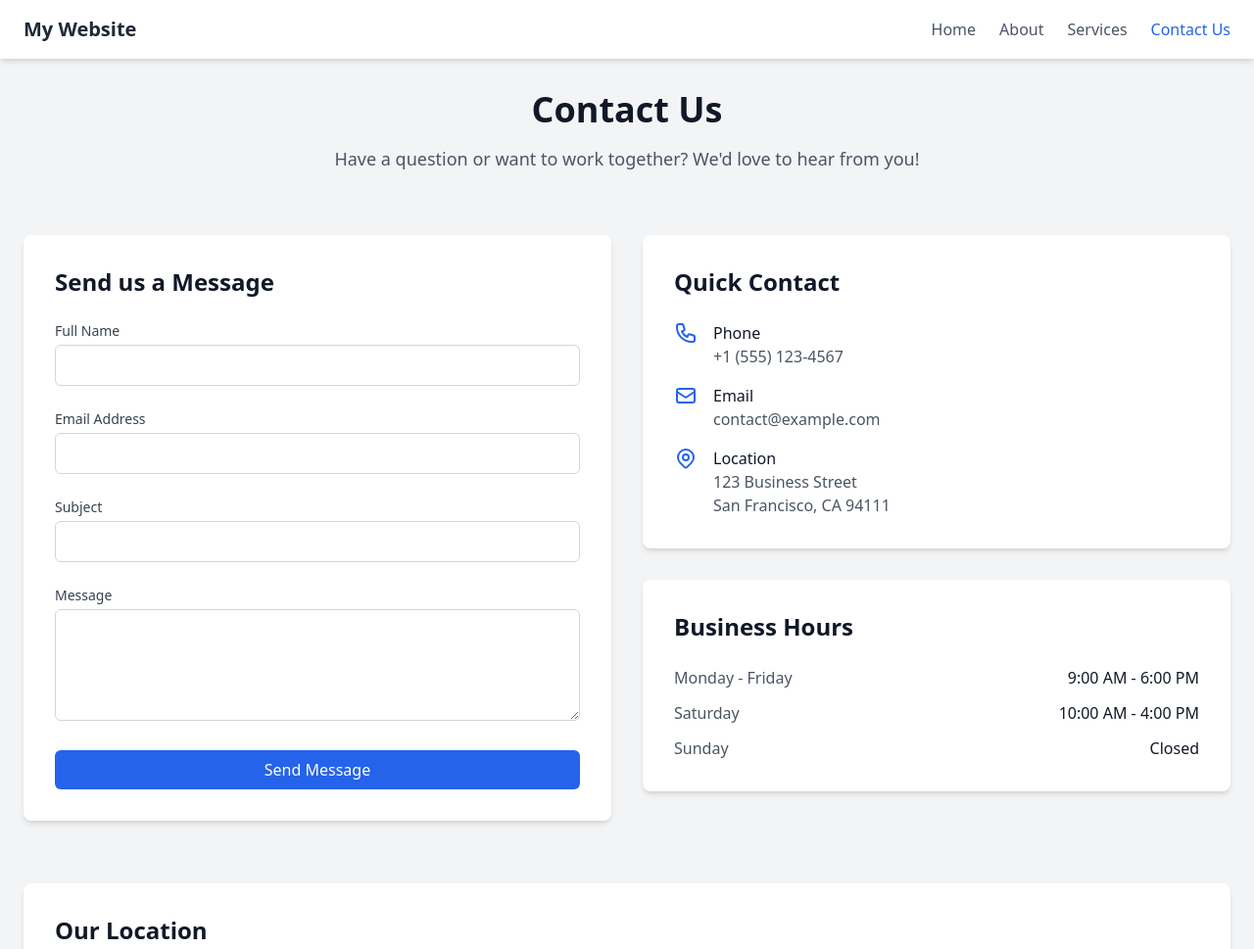
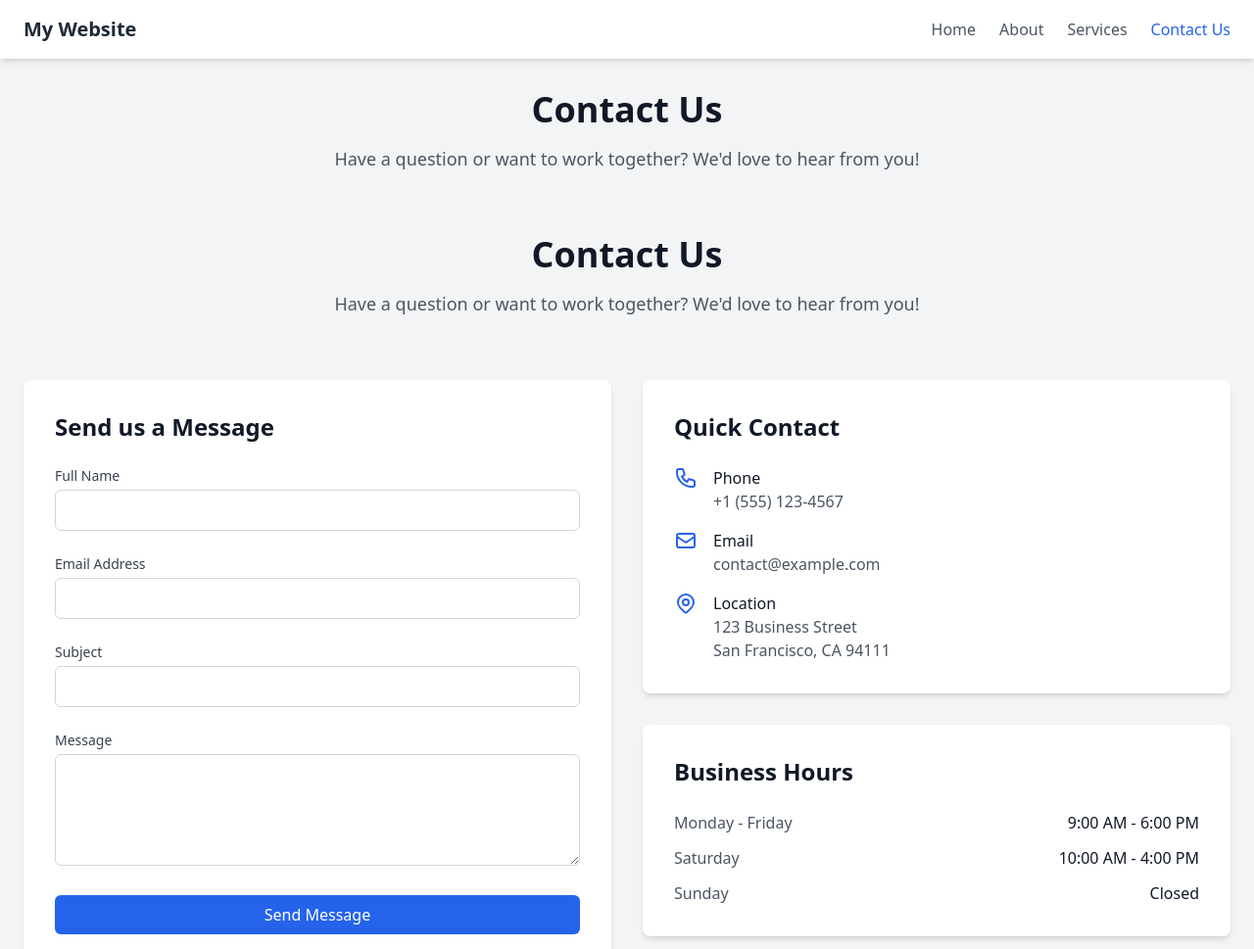
Before and after one commit to sanspeur-abhay/release-notes-action-app, a plain HTML site: page contact.html in a window 1280 px wide. Shown: the top 969 px of the page at 98% size. Drawn offline with nearby package versions, Linux system fonts and the light colour scheme.

Commit message:
feature: Npod 12365 asfasdf (#19)
* bug fix

* label feature

---------

Co-authored-by: Amit Kumar <ellipticamit@gmail.com>

```diff
--- a/contact.html
+++ b/contact.html
@@ -35,6 +35,10 @@
             <p class="text-gray-600 text-lg max-w-2xl mx-auto">Have a question or want to work together? We'd love to hear from you!</p>
         </section>
 
+        <section class="text-center mb-16">
+            <h1 class="text-4xl font-bold text-gray-900 mb-4">Contact Us</h1>
+            <p class="text-gray-600 text-lg max-w-2xl mx-auto">Have a question or want to work together? We'd love to hear from you!</p>
+        </section>
         <!-- Contact Grid -->
         <div class="grid grid-cols-1 lg:grid-cols-2 gap-8 mb-16">
             <!-- Contact Form -->
```
